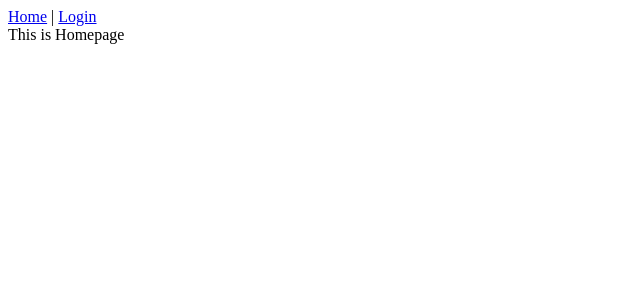
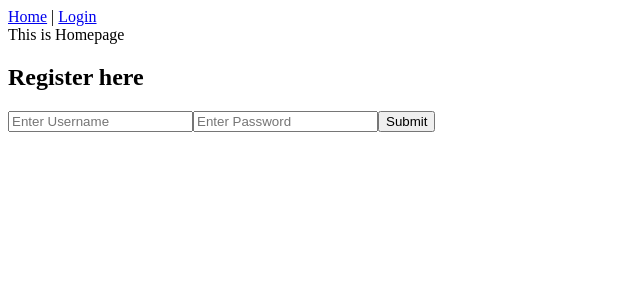
Before and after one commit to JOmega12/capstone-practice, a React (Vite) app in the folder react-app/: page / in a window 1280 px wide. Shown: the top 300 px of the page, without its empty margins (0-640 px from the left). Built offline with nearby package versions, Linux system fonts and the light colour scheme.

Commit message:
added register context, will add items context

```diff
--- a/react-app/src/pages/Homepage.jsx
+++ b/react-app/src/pages/Homepage.jsx
@@ -1,5 +1,6 @@
 import {useState, useEffect} from 'react'
 import { useAuth } from '../providers/AuthContext';
+import { Register } from './RegisterPage';
 
 export const Homepage = () => {
 
@@ -8,6 +9,7 @@ export const Homepage = () => {
   const [item, setItem] = useState([]);
 
   console.log(authToken, 'auth')
+
   const getItems = async() => {
 
     try {
@@ -32,9 +34,9 @@ export const Homepage = () => {
 
 
 
-  useEffect(() => {
-    getItems()
-  }, [])
+  // useEffect(() => {
+  //   getItems()
+  // }, [])
 
 
   return (
@@ -49,6 +51,12 @@ export const Homepage = () => {
           </>
         ))}
       </ul>
+
+
+      <div>
+        <h2>Register here</h2>
+        <Register />
+      </div>
     </div>
   )
 }
--- a/react-app/src/pages/RegisterPage.jsx
+++ b/react-app/src/pages/RegisterPage.jsx
@@ -1,13 +1,27 @@
+import { useState } from "react";
+import { useAuth } from "../providers/AuthContext"
 
 
 
 export const Register = () => {
 
 
+    const [username, setUsername] = useState('');
+    const [password, setPassword] = useState('');
+
+    const { registerUser }= useAuth();
+
+
+    const handleSubmit = (e) => {
+        e.preventDefault();
+
+        registerUser(username, password)
+    }
     return(
-        <form>
-            <input type="text" />
-            <input type="text" />
+        <form onSubmit={handleSubmit}>
+            <input type="text" value={username} onChange={(e) => setUsername(e.target.value)} placeholder='Enter Username'/>
+            <input type="text" value={password} onChange={(e) => setPassword(e.target.value)} placeholder='Enter Password'/>
+            <input type="submit" />
         </form>
     )
 }
--- a/react-app/src/providers/AuthContext.jsx
+++ b/react-app/src/providers/AuthContext.jsx
@@ -20,6 +20,8 @@ export function AuthProvider({children}) {
 
 
     const loginUser = async(username,password) => {
+
+        // !abstract this code block -----
         const response = await fetch('http://localhost:8000/users/token/', {
             method: 'POST',
             headers: {
@@ -29,6 +31,9 @@ export function AuthProvider({children}) {
         })
         // console.log(response, 'response')
         let data = await response.json()
+        // *we return await response.json() in the abstracted code
+        // !-------------------------------
+        // *then we make a function refetch.then(setItem)
         // console.log('data:', data)
 
         if(response.status === 200){
@@ -40,6 +45,29 @@ export function AuthProvider({children}) {
         }
     }
 
+    const registerUser = async(username, password) => {
+        // !abstract this code block -----
+
+        // this is the api code block
+        const response = await fetch("http://localhost:8000/users/register/", {
+            method: 'POST',
+            headers : {
+                'Content-Type': 'application/json'
+            },
+            body: JSON.stringify({username, password})
+        })
+        // !-------------------------------
+
+        const data = await response.json();
+
+        if(response.status === 201){
+            setAuthToken(data)
+            setUser(jwtDecode(data.access))
+            localStorage.setItem("authToken", JSON.stringify(data))
+        } else {
+            alert("Something went wrong in the Context")
+        }
+    }
     const logoutUser = () => {
         console.log('hello')
         setAuthToken(null)
@@ -56,6 +84,8 @@ export function AuthProvider({children}) {
             authToken,
             loginUser,
             logoutUser,
+            registerUser,
+
         }}>
             {children}
         </AuthContext.Provider>
```
